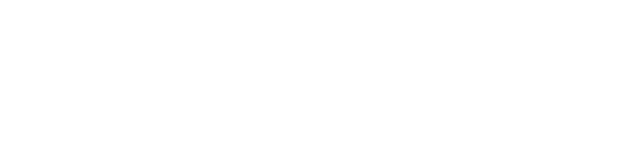
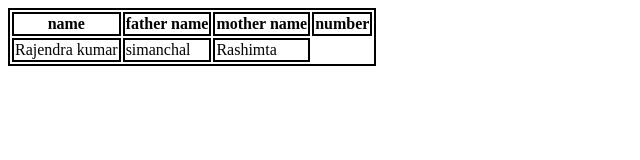
Before and after one commit to Rajendra565/Javascript, a plain HTML site: page basics/index.html in a window 1280 px wide. Shown: the whole page, without its empty margins (0-640 px from the left). Drawn offline with Linux system fonts and the light colour scheme.

Commit message:
js function

```diff
--- /dev/null
+++ b/allFunction/function1.js
@@ -0,0 +1,4 @@
+function add(){
+    console.log("Hello world")
+}
+add()
--- a/basics/index.html
+++ b/basics/index.html
@@ -4,8 +4,31 @@
     <meta charset="UTF-8">
     <meta name="viewport" content="width=device-width, initial-scale=1.0">
     <title>Document</title>
+    <style>
+
+       table,thead,tr,th,td{
+            border: 2px solid #000;
+
+        }
+    </style>
 </head>
 <body>
+    <table>
+        <thead>
+
+            <tr >
+                <th>name</th>
+                <th>father name</th>
+                <th>mother name</th>
+                <th>number</th>
+            </tr>
+        </thead>
+        <tr>
+            <td>Rajendra kumar </td>
+            <td>simanchal </td>
+            <td>Rashimta </td>
+        </tr>
+    </table>
 
     <script src="examples.js"></script>
 </body>
```
